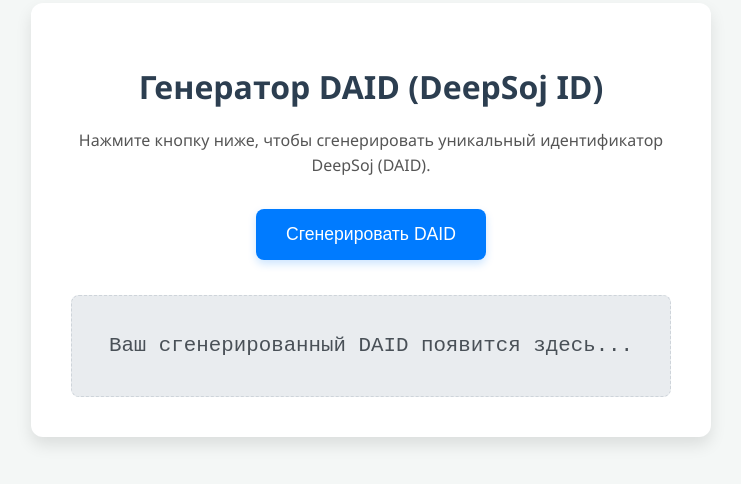
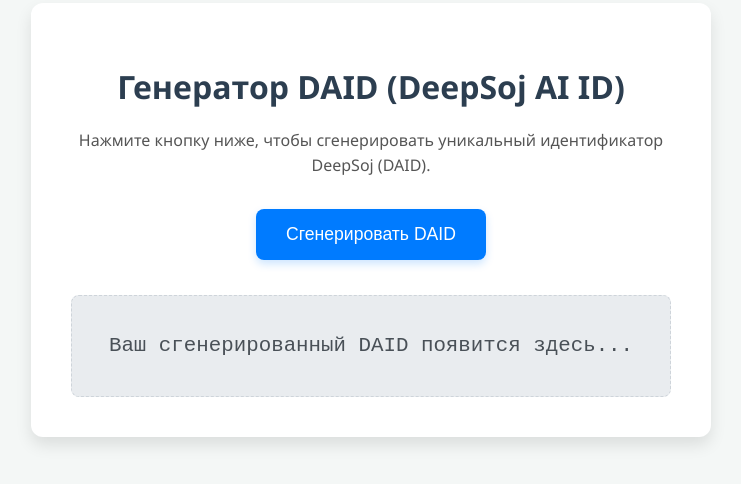
Before and after one commit to Vaddlkk/HTMLMOSCOW, a plain HTML site: page daid_generator.html in a window 1280 px wide. Shown: the part 180-664 px from the top of the page, without its empty margins (269-1010 px from the left). Drawn offline with Linux system fonts and the light colour scheme.

Commit message:
daid_generator.html

```diff
--- a/daid_generator.html
+++ b/daid_generator.html
@@ -75,7 +75,7 @@
 </head>
 <body>
     <div class="container">
-        <h1>Генератор DAID (DeepSoj ID)</h1>
+        <h1>Генератор DAID (DeepSoj AI ID)</h1>
         <p>Нажмите кнопку ниже, чтобы сгенерировать уникальный идентификатор DeepSoj (DAID).</p>
         <button onclick="generateDAID()">Сгенерировать DAID</button>
         <div id="daidDisplay">
```
